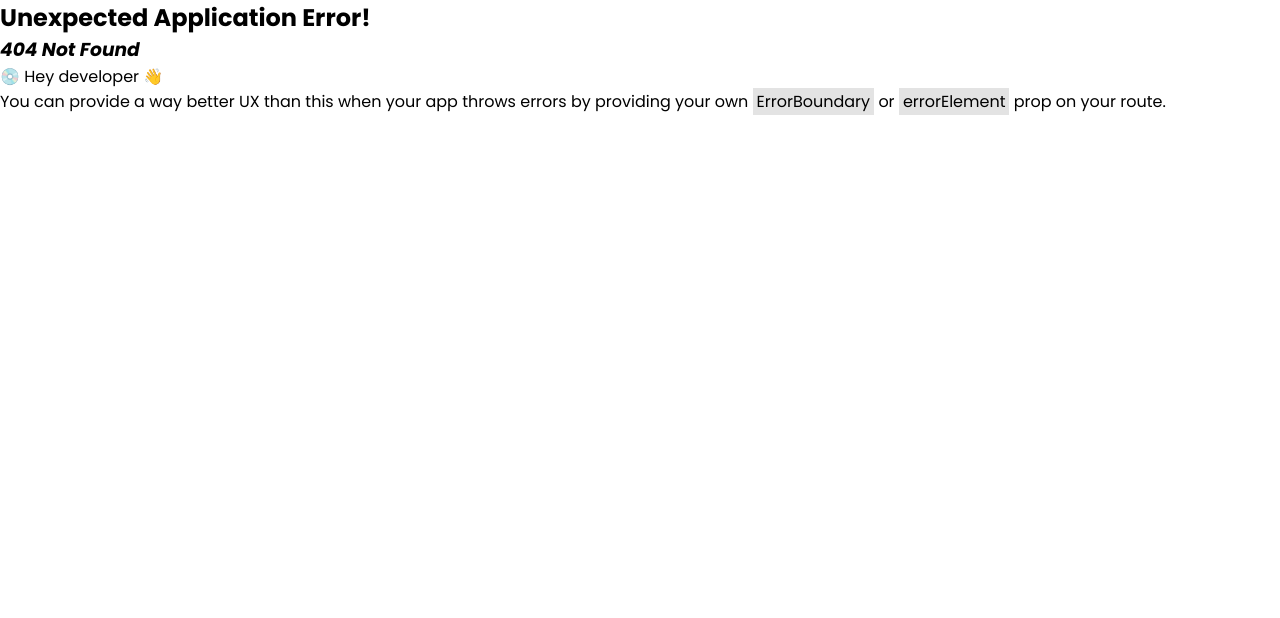
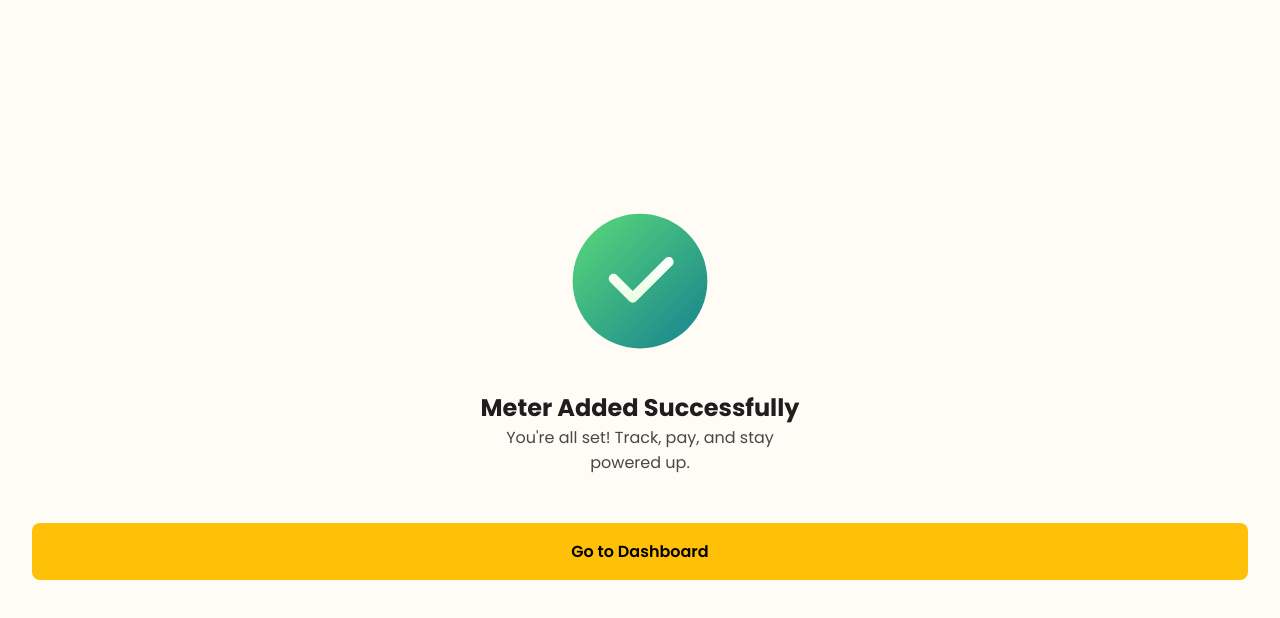
Before and after one commit to mrauthentik/pawa, a React (Vite) app in the folder pawa-sure/: page /meter-success in a window 1280 px wide. Before the commit this address had no page. Shown: the top 618 px of the page. Built offline with nearby package versions, Linux system fonts and the light colour scheme.

Commit message:
feat: add MeterSuccess component and update routing for successful meter addition

```diff
--- a/pawa-sure/src/App.css
+++ b/pawa-sure/src/App.css
@@ -189,3 +189,33 @@ button:active{
     }
 }
 /* Add meter styles ends here */
+
+/* ###########  Add meter success styles ##########*/
+
+.meter-success-container{
+    display: flex;
+    flex-direction: column;
+    justify-content: center;
+    align-items: center;
+    height: 100vh;
+    background-color: var(--bg-color);
+    text-align: center;
+
+    .header{
+        font-size: 24px;
+        font-weight: 700;
+        color: var(--primary);
+        margin-top:2rem;
+    }
+    .mini-text{
+        font-size: 16px;
+        color: var(--small-text);
+        margin-bottom: 1rem;
+    }
+    button{
+        margin-top: 2rem;
+        font-size: 16px;
+    }
+}
+
+/* ###########  Add meter success styles ends here  ##########*/
--- /dev/null
+++ b/pawa-sure/src/Components/Auth/MeterSuccess.tsx
@@ -0,0 +1,17 @@
+import React from 'react'
+import { useNavigate } from 'react-router-dom'
+import img from '../../assets/images/check.svg'
+
+const MeterSuccess: React.FC = ()=>{
+    const navigate = useNavigate()
+    return(
+        <div className='meter-success-container'>
+            <img src={img} alt="Check icon" />
+            <p className='header'>Meter Added Successfully</p>
+            <p className='mini-text'>You're all set! Track, pay, and stay <br />
+            powered up.</p>
+            <button onClick={()=>navigate('/dashboard')}>Go to Dashboard</button>
+        </div>
+    )
+}
+export default MeterSuccess
--- a/pawa-sure/src/Router/router.tsx
+++ b/pawa-sure/src/Router/router.tsx
@@ -3,6 +3,7 @@ import Landing from '../Components/Landing'
 import SignUp from '../Components/Auth/SignUp'
 import SignUpSuccess from '../Components/Auth/SignUpSuccess'
 import Meter from '../Components/Auth/Meter'
+import MeterSuccess from '../Components/Auth/MeterSuccess'
 
 const router = createBrowserRouter([
     {
@@ -21,6 +22,10 @@ const router = createBrowserRouter([
         path:'/meter',
         element: <Meter />
     },
+    {
+        path:'/meter-success',
+        element: <MeterSuccess />
+    },
 ])
 
 export default router
```
Also changed, not shown: pawa-sure/src/assets/images/check.svg (added).
